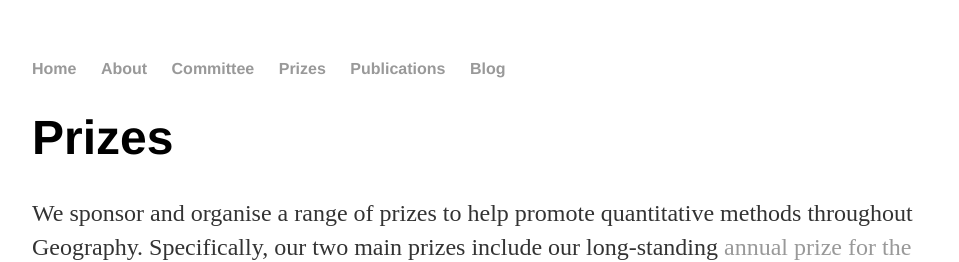
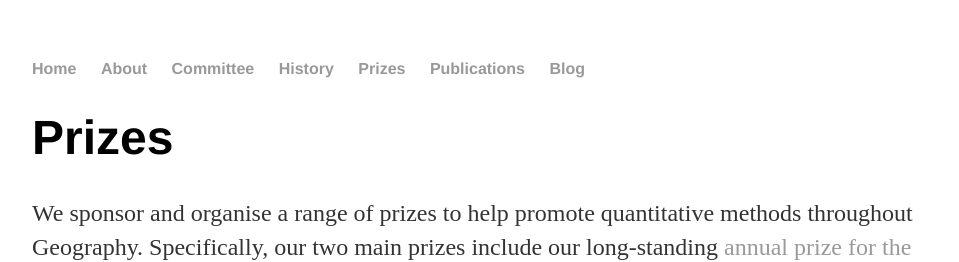
Before and after one commit to qmrg/qmrg.github.io, a Jekyll site: the page built from prizes.md, in a window 1280 px wide. Shown: the top 262 px of the page, without its empty margins (160-1119 px from the left). Built offline with Jekyll 4.4.1, drawn with Linux system fonts in a browser that asks for light colours.

Commit message:
Update default.html
Added history of QMRG tab

```diff
--- a/_layouts/default.html
+++ b/_layouts/default.html
@@ -13,6 +13,7 @@
 	        		<li><a href="/">Home</a></li>
 				<li><a href="/about">About</a></li>
 		        	<li><a href="/committee">Committee</a></li>
+		        	<li><a href="/history_of_qmrg">History</a></li>
 	        		<li><a href="/prizes">Prizes</a></li>
 	        		<li><a href="/publications">Publications</a></li>
 				<li><a href="/blog">Blog</a></li>
```
